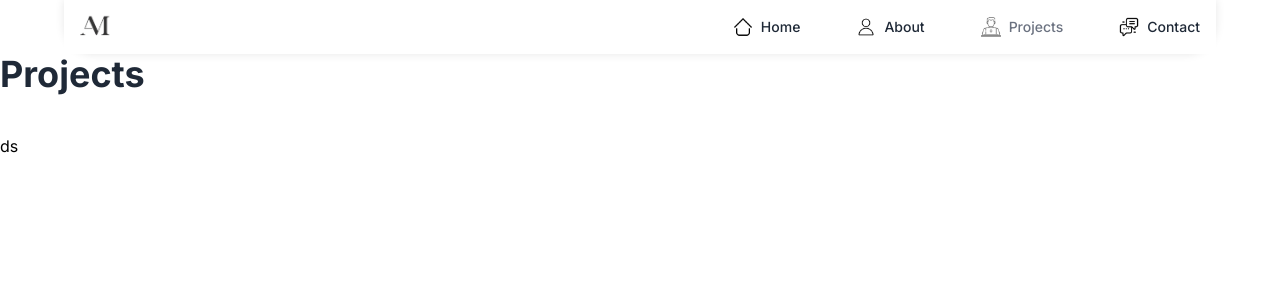
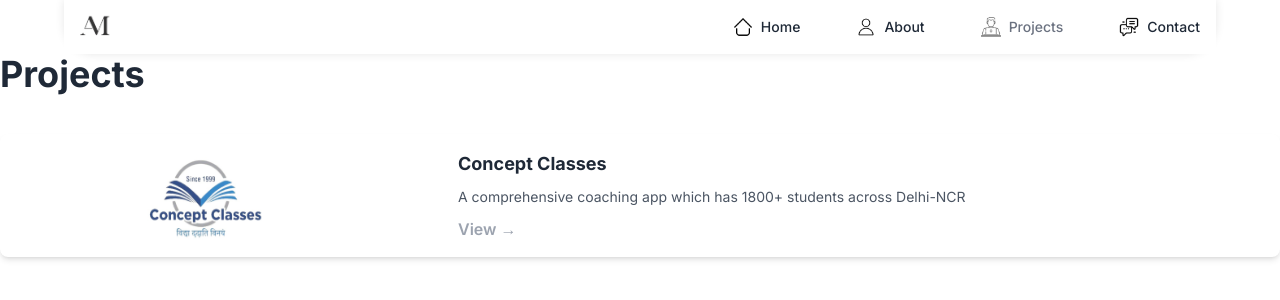
Before and after one commit to hsinawa/next-learning, a Next.js app: page /projects in a window 1280 px wide. Shown: the top 300 px of the page. Built offline with nearby package versions, Linux system fonts and the light colour scheme.

Commit message:
Added Projects Section

```diff
--- a/app/projects/page.tsx
+++ b/app/projects/page.tsx
@@ -1,16 +1,33 @@
-import React from 'react'
+import { ProjectsList } from "@/constants";
+import React from "react";
+
+import PojectComponent from "@/components/ProjectSection/PojectComponent";
 
 const ProjectPage = () => {
   return (
     <main id="width-and-center-body">
       <h1 className="text-4xl font-bold text-gray-800 mb-4 sm:mb-0">
-            Projects
+        Projects
       </h1>
-      <section className='mt-10' >
-ds
+      <section className="mt-10">
+        {ProjectsList?.map((project, index) => (
+          <PojectComponent
+            index={project.id}
+            image={project.image}
+            name={project.name}
+            key={index}
+            description={project.description}
+            technologies={project.technologies}
+            imagesArray={project.imagesArray}
+            features={project.features}
+            isLive={project.isLive}
+            link={project.link}
+
+          />
+        ))}
       </section>
     </main>
-  )
-}
+  );
+};
 
-export default ProjectPage
+export default ProjectPage;
--- /dev/null
+++ b/components/ProjectSection/PojectComponent.tsx
@@ -0,0 +1,175 @@
+'use client'
+import React from "react";
+
+import {
+  Dialog,
+  DialogContent,
+  DialogDescription,
+  DialogHeader,
+  DialogTitle,
+  DialogTrigger,
+} from "@/components/ui/dialog";
+import Image from "next/image";
+import { Button } from "../ui/button";
+
+interface Project {
+  index: number;
+  name: string;
+  image: string;
+  description?: string;
+  technologies?: string[];
+  imagesArray?: string[];
+  features?: string[];
+  isLive?: boolean;
+  link?: string;
+
+}
+
+const ProjectCard = ({ index, image, name, description }: Project) => {
+  return (
+    <main>
+      <div className="bg-white p-4 rounded-lg shadow-md flex flex-col sm:flex-row cursor-pointer hover:shadow-lg transition-shadow duration-300 group">
+        <div className="flex justify-center sm:ml-[10%] w-full sm:w-auto">
+          <Image
+            src={image}
+            alt={name}
+            width={130}
+            height={100}
+            className="object-fit mb-0 sm:mb-0"
+          />
+        </div>
+
+        <div className="ml-0 sm:ml-[15%] space-y-2 text-center sm:text-left w-full sm:w-auto mt-7 md:mt-0">
+          <h1 className="text-md sm:text-lg font-bold text-gray-800 text-center md:text-justify">
+            {name}
+          </h1>
+          <p className="text-sm sm:text-md text-gray-600 leading-relaxed text-justify">
+            {description}
+          </p>
+          <p className="relative cursor-pointer text-gray-500 sm:text-gray-400 text-center md:text-justify font-semibold transition-all duration-300 group-hover:text-gray-800">
+            View
+            <span className="ml-1 inline-block transition-transform duration-300 group-hover:translate-x-1">
+              →
+            </span>
+          </p>
+        </div>
+      </div>
+    </main>
+  );
+};
+
+
+
+const ProjectBody = ({
+    name,
+    description,
+    imagesArray,
+    features,
+    technologies,
+    isLive,
+    link,
+  }: Project) => {
+
+
+
+    return (
+      <main>
+        <header>
+          <DialogTitle  style={{ cursor: isLive ? 'pointer' : 'default' }}>
+            {name} {isLive ? <a href={`${link}`} target="_blank" className="text-green-900 text-sm ml-1">(Live)</a> : <a className="text-red-900 text-sm ml-1">(Demo)</a>}
+          </DialogTitle>
+          <DialogDescription>{description}</DialogDescription>
+        </header>
+
+        <div className="flex flex-col justify-start">
+          <p className="text-md font-bold text-gray-700 mt-4 mb-4 text-start">
+            Description
+          </p>
+
+          {features?.map((feature, index) => (
+            <div key={index} className="flex flex-row items-center space-x-2">
+              <span className="text-gray-600 text-sm">•</span>
+              <p className="text-gray-600 text-sm">{feature}</p>
+            </div>
+          ))}
+        </div>
+
+        <div className="flex flex-col justify-start">
+          <p className="text-md font-bold text-gray-700 mt-4 mb-4 text-start">
+            Technologies Used
+          </p>
+
+          <div className="flex flex-wrap mt-1">
+            {technologies?.map((tech, index) => (
+              <Button key={index} variant="secondary" className="mr-2 mb-2 hover:bg-gray-300">
+                {tech}
+              </Button>
+            ))}
+          </div>
+        </div>
+
+        <div className="flex flex-col justify-start">
+          <p className="text-sm text-gray-700 mt-4 mb-4 text-start">
+            Screenshots:
+          </p>
+        </div>
+        <div className="flex flex-wrap justify-center w-11/12 mx-auto">
+          {imagesArray?.map((image, index) => (
+            <div key={index} className="flex-shrink-0 w-1/2 p-2">
+              <Image
+                src={image}
+                alt={name}
+                width={200}
+                height={200}
+                className="object-cover w-full"
+              />
+            </div>
+          ))}
+        </div>
+      </main>
+    );
+  };
+
+
+
+const ProjectComponent = ({
+  index,
+  image,
+  name,
+  description,
+  technologies,
+  imagesArray,
+  features,
+  isLive,
+  link
+}: Project) => {
+  return (
+    <main>
+      <Dialog>
+        <DialogTrigger className="w-full">
+          <ProjectCard
+            index={index}
+            image={image}
+            name={name}
+            description={description}
+          />
+        </DialogTrigger>
+        <DialogContent className="max-w-3xl w-full h-[80vh] overflow-y-auto mx-auto">
+          <ProjectBody
+            description={description || ""}
+            index={index}
+            image={image}
+            name={name}
+            technologies={technologies}
+            imagesArray={imagesArray}
+            features={features}
+            isLive={isLive}
+            link={link}
+          />
+        </DialogContent>
+      </Dialog>
+    </main>
+  );
+};
+
+export default ProjectComponent;
--- a/constants/index.ts
+++ b/constants/index.ts
@@ -201,13 +201,24 @@ export const ProjectsList = [
     description: "A comprehensive coaching app which has 1800+ students across Delhi-NCR",
     isLive: true,
     image: "/images/conceptclasses.jpg",
-    technologies: ["React", "Node", "MongoDB", "AWS" , "Firebase", "Postman","Stripe",""],
+    technologies: ["React", "Node", "MongoDB", "AWS" , "Firebase", "Postman","Javascript","Razorpay","Datatables","D3.js"],
     link: "https://conceptclasses.com",
     features:[
       "Built a student portal with 12 features including homework, tests, and fee payments",
       "Developed a teacher portal with 15 features like lecture uploads, results, and bulk messaging",
       "Integrated Razorpay API for seamless fee payments and 30-day payment reminders",
       "Created a performance chart using D3.js based on student test scores"
+    ],
+    imagesArray:[
+      "https://firebasestorage.googleapis.com/v0/b/awanish-projects-7640c.appspot.com/o/concept_classes%2FScreenshot%202024-09-22%20at%201.14.48%E2%80%AFAM.png?alt=media&token=db8e8809-975c-42af-859c-ec9f28086172",
+      "https://firebasestorage.googleapis.com/v0/b/awanish-projects-7640c.appspot.com/o/concept_classes%2FScreenshot%202024-09-22%20at%201.15.09%E2%80%AFAM.png?alt=media&token=1bdf67ff-e1dc-46f3-a827-2c63a3d3fc5e",
+      "https://firebasestorage.googleapis.com/v0/b/awanish-projects-7640c.appspot.com/o/concept_classes%2FScreenshot%202024-09-22%20at%201.15.43%E2%80%AFAM.png?alt=media&token=660e081e-a706-4f09-ab60-8693d6af9d42",
+        "https://firebasestorage.googleapis.com/v0/b/awanish-projects-7640c.appspot.com/o/concept_classes%2FScreenshot%202024-09-22%20at%201.44.10%E2%80%AFAM.png?alt=media&token=47a9f93c-a721-4a51-9b8c-8a8b87b50dc7",
+      "https://firebasestorage.googleapis.com/v0/b/awanish-projects-7640c.appspot.com/o/concept_classes%2FScreenshot%202024-09-22%20at%201.47.28%E2%80%AFAM.png?alt=media&token=1b773ccc-cf1b-47dd-a140-51e0e23b47ad",
+      "https://firebasestorage.googleapis.com/v0/b/awanish-projects-7640c.appspot.com/o/concept_classes%2FScreenshot%202024-09-22%20at%201.58.34%E2%80%AFAM.png?alt=media&token=d17da824-b74e-4aa1-8ba7-71deb86e8932"
+
+
+
     ]
 
   }
--- a/next.config.mjs
+++ b/next.config.mjs
@@ -1,4 +1,9 @@
 /** @type {import('next').NextConfig} */
-const nextConfig = {};
+const nextConfig = {
+    images: {
+        domains: ['firebasestorage.googleapis.com'], // Add your image domains
+    },
+};
+
 
 export default nextConfig;
```
Also changed, not shown: 2 other files (tests, documents, lock files or other folders).
